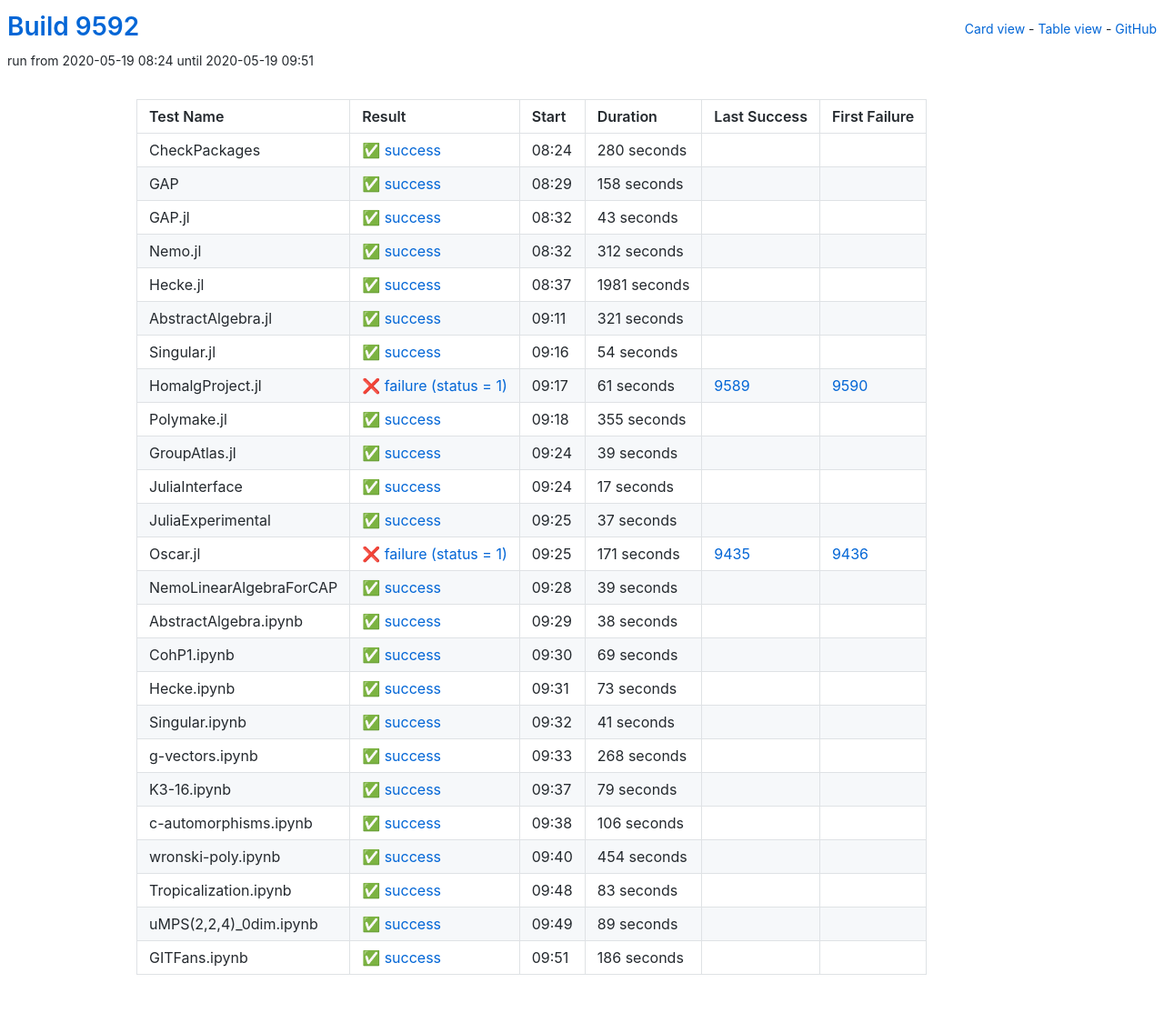
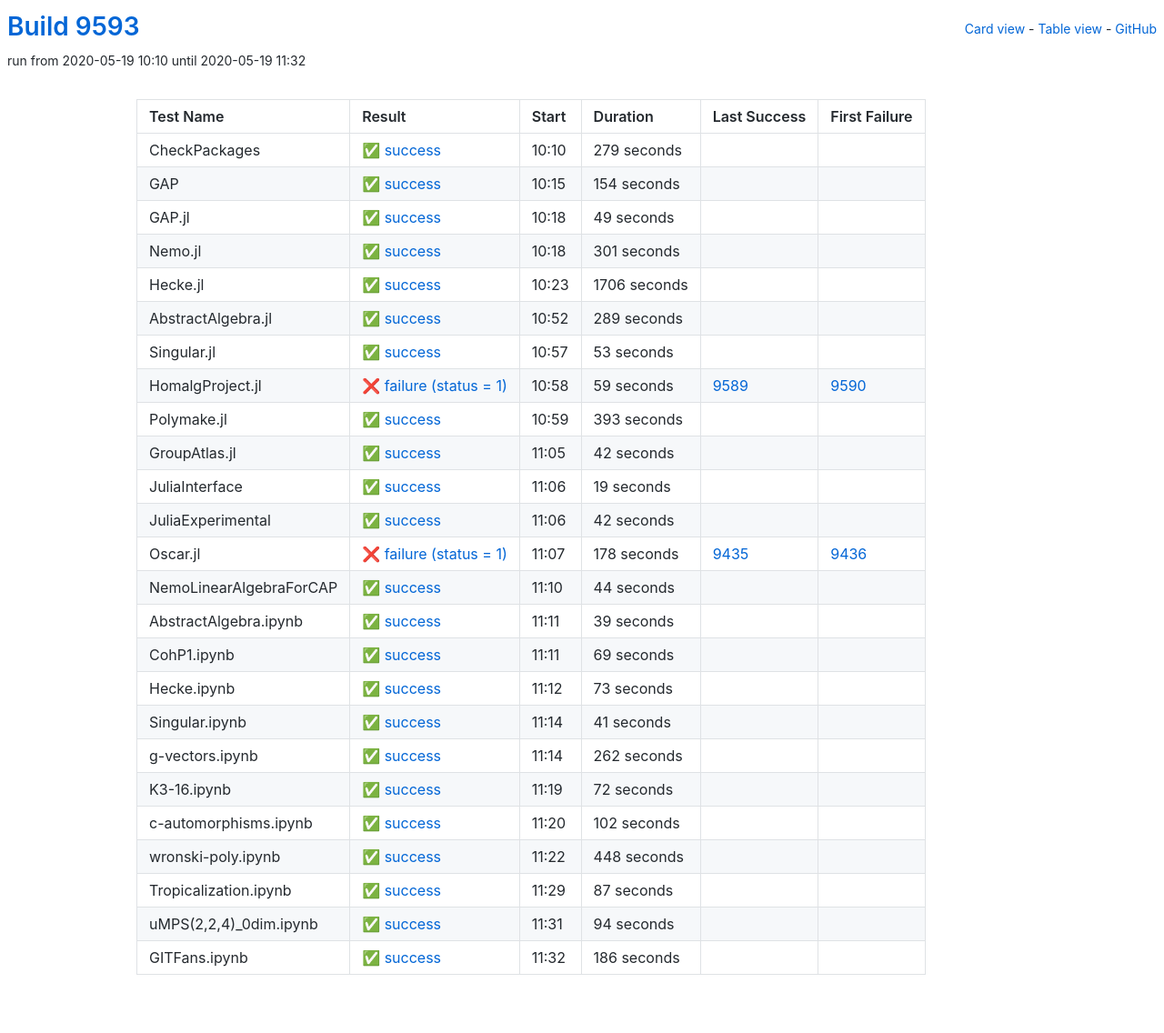
Before and after one commit to oscar-system/oscar-ci-status, a Jekyll site: the page built from table.html, in a window 1280 px wide. Shown: the whole page at 91% size. Built offline with Jekyll 4.4.1, drawn with Linux system fonts in a browser that asks for light colours.

Commit message:
Build 9593

```diff
--- a/_data/ci.yml
+++ b/_data/ci.yml
@@ -1,185 +1,185 @@
-build: 9592
-build_url: https://oscarci.mathematik.uni-kl.de/job/oscar/9592/
+build: 9593
+build_url: https://oscarci.mathematik.uni-kl.de/job/oscar/9593/
 job: oscar
 tests:
-- duration: 280
+- duration: 279
   exitcode: 0
   first_failure: false
   first_failure_url: null
   id: checkpackages
   last_success: false
   last_success_url: null
-  log: https://oscarci.mathematik.uni-kl.de/job/oscar/9592/artifact/logs/build-9592/CheckPackages.log
+  log: https://oscarci.mathematik.uni-kl.de/job/oscar/9593/artifact/logs/build-9593/CheckPackages.log
   name: CheckPackages
-  start: 2020-05-19 08:24
+  start: 2020-05-19 10:10
   status: success
   success: true
-- duration: 158
+- duration: 154
   exitcode: 0
   first_failure: false
   first_failure_url: null
   id: gap
   last_success: false
   last_success_url: null
-  log: https://oscarci.mathematik.uni-kl.de/job/oscar/9592/artifact/logs/build-9592/GAP.log
+  log: https://oscarci.mathematik.uni-kl.de/job/oscar/9593/artifact/logs/build-9593/GAP.log
   name: GAP
-  start: 2020-05-19 08:29
+  start: 2020-05-19 10:15
   status: success
   success: true
-- duration: 43
+- duration: 49
   exitcode: 0
   first_failure: false
   first_failure_url: null
   id: gap-jl
   last_success: false
   last_success_url: null
-  log: https://oscarci.mathematik.uni-kl.de/job/oscar/9592/artifact/logs/build-9592/GAP.jl.log
+  log: https://oscarci.mathematik.uni-kl.de/job/oscar/9593/artifact/logs/build-9593/GAP.jl.log
   name: GAP.jl
-  start: 2020-05-19 08:32
+  start: 2020-05-19 10:18
   status: success
   success: true
-- duration: 312
+- duration: 301
   exitcode: 0
   first_failure: false
   first_failure_url: null
   id: nemo-jl
   last_success: false
   last_success_url: null
-  log: https://oscarci.mathematik.uni-kl.de/job/oscar/9592/artifact/logs/build-9592/Nemo.jl.log
+  log: https://oscarci.mathematik.uni-kl.de/job/oscar/9593/artifact/logs/build-9593/Nemo.jl.log
   name: Nemo.jl
-  start: 2020-05-19 08:32
+  start: 2020-05-19 10:18
   status: success
   success: true
-- duration: 1981
+- duration: 1706
   exitcode: 0
   first_failure: false
   first_failure_url: null
   id: hecke-jl
   last_success: false
   last_success_url: null
-  log: https://oscarci.mathematik.uni-kl.de/job/oscar/9592/artifact/logs/build-9592/Hecke.jl.log
+  log: https://oscarci.mathematik.uni-kl.de/job/oscar/9593/artifact/logs/build-9593/Hecke.jl.log
   name: Hecke.jl
-  start: 2020-05-19 08:37
+  start: 2020-05-19 10:23
   status: success
   success: true
-- duration: 321
+- duration: 289
   exitcode: 0
   first_failure: false
   first_failure_url: null
   id: abstractalgebra-jl
   last_success: false
   last_success_url: null
-  log: https://oscarci.mathematik.uni-kl.de/job/oscar/9592/artifact/logs/build-9592/AbstractAlgebra.jl.log
+  log: https://oscarci.mathematik.uni-kl.de/job/oscar/9593/artifact/logs/build-9593/AbstractAlgebra.jl.log
   name: AbstractAlgebra.jl
-  start: 2020-05-19 09:11
+  start: 2020-05-19 10:52
   status: success
   success: true
-- duration: 54
+- duration: 53
   exitcode: 0
   first_failure: false
   first_failure_url: null
   id: singular-jl
   last_success: false
   last_success_url: null
-  log: https://oscarci.mathematik.uni-kl.de/job/oscar/9592/artifact/logs/build-9592/Singular.jl.log
+  log: https://oscarci.mathematik.uni-kl.de/job/oscar/9593/artifact/logs/build-9593/Singular.jl.log
   name: Singular.jl
-  start: 2020-05-19 09:16
+  start: 2020-05-19 10:57
   status: success
   success: true
-- duration: 61
+- duration: 59
   exitcode: 1
   first_failure: 9590
   first_failure_url: https://oscarci.mathematik.uni-kl.de/job/oscar/9590/
   id: homalgproject-jl
   last_success: 9589
   last_success_url: https://oscarci.mathematik.uni-kl.de/job/oscar/9589/
-  log: https://oscarci.mathematik.uni-kl.de/job/oscar/9592/artifact/logs/build-9592/HomalgProject.jl.log
+  log: https://oscarci.mathematik.uni-kl.de/job/oscar/9593/artifact/logs/build-9593/HomalgProject.jl.log
   name: HomalgProject.jl
-  start: 2020-05-19 09:17
+  start: 2020-05-19 10:58
   status: failure
   success: false
-- duration: 355
+- duration: 393
   exitcode: 0
   first_failure: false
   first_failure_url: null
   id: polymake-jl
   last_success: false
   last_success_url: null
-  log: https://oscarci.mathematik.uni-kl.de/job/oscar/9592/artifact/logs/build-9592/Polymake.jl.log
+  log: https://oscarci.mathematik.uni-kl.de/job/oscar/9593/artifact/logs/build-9593/Polymake.jl.log
   name: Polymake.jl
-  start: 2020-05-19 09:18
+  start: 2020-05-19 10:59
+  status: success
+  success: true
+- duration: 42
+  exitcode: 0
+  first_failure: false
+  first_failure_url: null
+  id: groupatlas-jl
+  last_success: false
+  last_success_url: null
+  log: https://oscarci.mathematik.uni-kl.de/job/oscar/9593/artifact/logs/build-9593/GroupAtlas.jl.log
+  name: GroupAtlas.jl
+  start: 2020-05-19 11:05
+  status: success
+  success: true
+- duration: 19
+  exitcode: 0
+  first_failure: false
+  first_failure_url: null
+  id: juliainterface
+  last_success: false
+  last_success_url: null
+  log: https://oscarci.mathematik.uni-kl.de/job/oscar/9593/artifact/logs/build-9593/JuliaInterface.log
+  name: JuliaInterface
+  start: 2020-05-19 11:06
+  status: success
+  success: true
+- duration: 42
+  exitcode: 0
+  first_failure: false
+  first_failure_url: null
+  id: juliaexperimental
+  last_success: false
+  last_success_url: null
+  log: https://oscarci.mathematik.uni-kl.de/job/oscar/9593/artifact/logs/build-9593/JuliaExperimental.log
+  name: JuliaExperimental
+  start: 2020-05-19 11:06
+  status: success
+  success: true
+- duration: 178
+  exitcode: 1
+  first_failure: 9436
+  first_failure_url: https://oscarci.mathematik.uni-kl.de/job/oscar/9436/
+  id: oscar-jl
+  last_success: 9435
+  last_success_url: https://oscarci.mathematik.uni-kl.de/job/oscar/9435/
+  log: https://oscarci.mathematik.uni-kl.de/job/oscar/9593/artifact/logs/build-9593/Oscar.jl.log
+  name: Oscar.jl
+  start: 2020-05-19 11:07
+  status: failure
+  success: false
+- duration: 44
+  exitcode: 0
+  first_failure: false
+  first_failure_url: null
+  id: nemolinearalgebraforcap
+  last_success: false
+  last_success_url: null
+  log: https://oscarci.mathematik.uni-kl.de/job/oscar/9593/artifact/logs/build-9593/NemoLinearAlgebraForCAP.log
+  name: NemoLinearAlgebraForCAP
+  start: 2020-05-19 11:10
   status: success
   success: true
 - duration: 39
   exitcode: 0
   first_failure: false
   first_failure_url: null
-  id: groupatlas-jl
-  last_success: false
-  last_success_url: null
-  log: https://oscarci.mathematik.uni-kl.de/job/oscar/9592/artifact/logs/build-9592/GroupAtlas.jl.log
-  name: GroupAtlas.jl
-  start: 2020-05-19 09:24
-  status: success
-  success: true
-- duration: 17
-  exitcode: 0
-  first_failure: false
-  first_failure_url: null
-  id: juliainterface
-  last_success: false
-  last_success_url: null
-  log: https://oscarci.mathematik.uni-kl.de/job/oscar/9592/artifact/logs/build-9592/JuliaInterface.log
-  name: JuliaInterface
-  start: 2020-05-19 09:24
-  status: success
-  success: true
-- duration: 37
-  exitcode: 0
-  first_failure: false
-  first_failure_url: null
-  id: juliaexperimental
-  last_success: false
-  last_success_url: null
-  log: https://oscarci.mathematik.uni-kl.de/job/oscar/9592/artifact/logs/build-9592/JuliaExperimental.log
-  name: JuliaExperimental
-  start: 2020-05-19 09:25
-  status: success
-  success: true
-- duration: 171
-  exitcode: 1
-  first_failure: 9436
-  first_failure_url: https://oscarci.mathematik.uni-kl.de/job/oscar/9436/
-  id: oscar-jl
-  last_success: 9435
-  last_success_url: https://oscarci.mathematik.uni-kl.de/job/oscar/9435/
-  log: https://oscarci.mathematik.uni-kl.de/job/oscar/9592/artifact/logs/build-9592/Oscar.jl.log
-  name: Oscar.jl
-  start: 2020-05-19 09:25
-  status: failure
-  success: false
-- duration: 39
-  exitcode: 0
-  first_failure: false
-  first_failure_url: null
-  id: nemolinearalgebraforcap
-  last_success: false
-  last_success_url: null
-  log: https://oscarci.mathematik.uni-kl.de/job/oscar/9592/artifact/logs/build-9592/NemoLinearAlgebraForCAP.log
-  name: NemoLinearAlgebraForCAP
-  start: 2020-05-19 09:28
-  status: success
-  success: true
-- duration: 38
-  exitcode: 0
-  first_failure: false
-  first_failure_url: null
   id: abstractalgebra-ipynb
   last_success: false
   last_success_url: null
-  log: https://oscarci.mathematik.uni-kl.de/job/oscar/9592/artifact/logs/build-9592/AbstractAlgebra.ipynb.log
+  log: https://oscarci.mathematik.uni-kl.de/job/oscar/9593/artifact/logs/build-9593/AbstractAlgebra.ipynb.log
   name: AbstractAlgebra.ipynb
-  start: 2020-05-19 09:29
+  start: 2020-05-19 11:11
   status: success
   success: true
 - duration: 69
@@ -189,9 +189,9 @@ tests:
   id: cohp1-ipynb
   last_success: false
   last_success_url: null
-  log: https://oscarci.mathematik.uni-kl.de/job/oscar/9592/artifact/logs/build-9592/CohP1.ipynb.log
+  log: https://oscarci.mathematik.uni-kl.de/job/oscar/9593/artifact/logs/build-9593/CohP1.ipynb.log
   name: CohP1.ipynb
-  start: 2020-05-19 09:30
+  start: 2020-05-19 11:11
   status: success
   success: true
 - duration: 73
@@ -201,9 +201,9 @@ tests:
   id: hecke-ipynb
   last_success: false
   last_success_url: null
-  log: https://oscarci.mathematik.uni-kl.de/job/oscar/9592/artifact/logs/build-9592/Hecke.ipynb.log
+  log: https://oscarci.mathematik.uni-kl.de/job/oscar/9593/artifact/logs/build-9593/Hecke.ipynb.log
   name: Hecke.ipynb
-  start: 2020-05-19 09:31
+  start: 2020-05-19 11:12
   status: success
   success: true
 - duration: 41
@@ -213,81 +213,81 @@ tests:
   id: singular-ipynb
   last_success: false
   last_success_url: null
-  log: https://oscarci.mathematik.uni-kl.de/job/oscar/9592/artifact/logs/build-9592/Singular.ipynb.log
+  log: https://oscarci.mathematik.uni-kl.de/job/oscar/9593/artifact/logs/build-9593/Singular.ipynb.log
   name: Singular.ipynb
-  start: 2020-05-19 09:32
+  start: 2020-05-19 11:14
   status: success
   success: true
-- duration: 268
+- duration: 262
   exitcode: 0
   first_failure: false
   first_failure_url: null
   id: g-vectors-ipynb
   last_success: false
   last_success_url: null
-  log: https://oscarci.mathematik.uni-kl.de/job/oscar/9592/artifact/logs/build-9592/g-vectors.ipynb.log
+  log: https://oscarci.mathematik.uni-kl.de/job/oscar/9593/artifact/logs/build-9593/g-vectors.ipynb.log
   name: g-vectors.ipynb
-  start: 2020-05-19 09:33
+  start: 2020-05-19 11:14
   status: success
   success: true
-- duration: 79
+- duration: 72
   exitcode: 0
   first_failure: false
   first_failure_url: null
   id: k3-16-ipynb
   last_success: false
   last_success_url: null
-  log: https://oscarci.mathematik.uni-kl.de/job/oscar/9592/artifact/logs/build-9592/K3-16.ipynb.log
+  log: https://oscarci.mathematik.uni-kl.de/job/oscar/9593/artifact/logs/build-9593/K3-16.ipynb.log
   name: K3-16.ipynb
-  start: 2020-05-19 09:37
+  start: 2020-05-19 11:19
   status: success
   success: true
-- duration: 106
+- duration: 102
   exitcode: 0
   first_failure: false
   first_failure_url: null
   id: c-automorphisms-ipynb
   last_success: false
   last_success_url: null
-  log: https://oscarci.mathematik.uni-kl.de/job/oscar/9592/artifact/logs/build-9592/c-automorphisms.ipynb.log
+  log: https://oscarci.mathematik.uni-kl.de/job/oscar/9593/artifact/logs/build-9593/c-automorphisms.ipynb.log
   name: c-automorphisms.ipynb
-  start: 2020-05-19 09:38
+  start: 2020-05-19 11:20
   status: success
   success: true
-- duration: 454
+- duration: 448
   exitcode: 0
   first_failure: false
   first_failure_url: null
   id: wronski-poly-ipynb
   last_success: false
   last_success_url: null
-  log: https://oscarci.mathematik.uni-kl.de/job/oscar/9592/artifact/logs/build-9592/wronski-poly.ipynb.log
+  log: https://oscarci.mathematik.uni-kl.de/job/oscar/9593/artifact/logs/build-9593/wronski-poly.ipynb.log
   name: wronski-poly.ipynb
-  start: 2020-05-19 09:40
+  start: 2020-05-19 11:22
   status: success
   success: true
-- duration: 83
+- duration: 87
   exitcode: 0
   first_failure: false
   first_failure_url: null
   id: tropicalization-ipynb
   last_success: false
   last_success_url: null
-  log: https://oscarci.mathematik.uni-kl.de/job/oscar/9592/artifact/logs/build-9592/Tropicalization.ipynb.log
+  log: https://oscarci.mathematik.uni-kl.de/job/oscar/9593/artifact/logs/build-9593/Tropicalization.ipynb.log
   name: Tropicalization.ipynb
-  start: 2020-05-19 09:48
+  start: 2020-05-19 11:29
   status: success
   success: true
-- duration: 89
+- duration: 94
   exitcode: 0
   first_failure: false
   first_failure_url: null
   id: umps-2-2-4-0dim-ipynb
   last_success: false
   last_success_url: null
-  log: https://oscarci.mathematik.uni-kl.de/job/oscar/9592/artifact/logs/build-9592/uMPS-2-2-4-_0dim.ipynb.log
+  log: https://oscarci.mathematik.uni-kl.de/job/oscar/9593/artifact/logs/build-9593/uMPS-2-2-4-_0dim.ipynb.log
   name: uMPS(2,2,4)_0dim.ipynb
-  start: 2020-05-19 09:49
+  start: 2020-05-19 11:31
   status: success
   success: true
 - duration: 186
@@ -297,8 +297,8 @@ tests:
   id: gitfans-ipynb
   last_success: false
   last_success_url: null
-  log: https://oscarci.mathematik.uni-kl.de/job/oscar/9592/artifact/logs/build-9592/GITFans.ipynb.log
+  log: https://oscarci.mathematik.uni-kl.de/job/oscar/9593/artifact/logs/build-9593/GITFans.ipynb.log
   name: GITFans.ipynb
-  start: 2020-05-19 09:51
+  start: 2020-05-19 11:32
   status: success
   success: true
```
Also changed, not shown: README.md.
